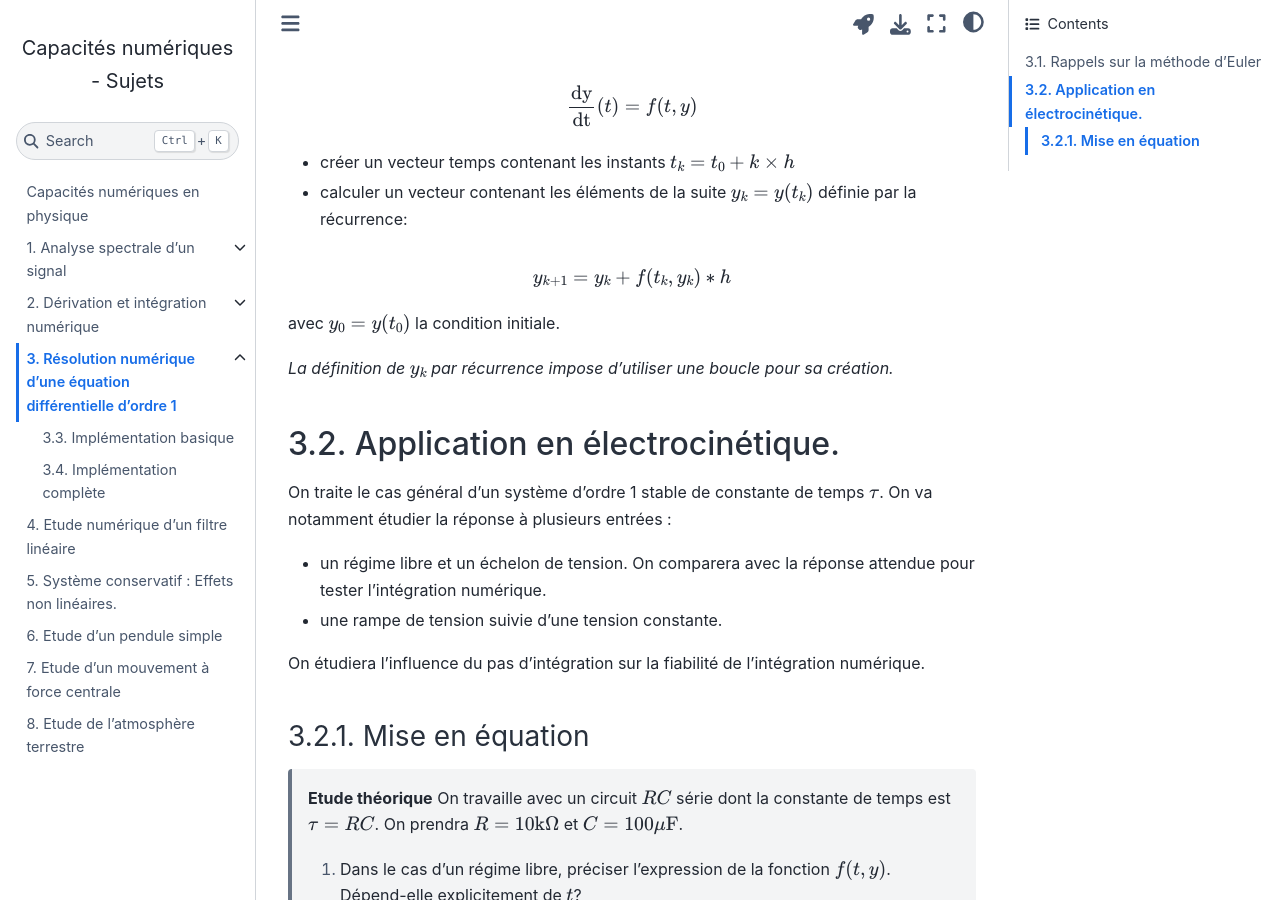
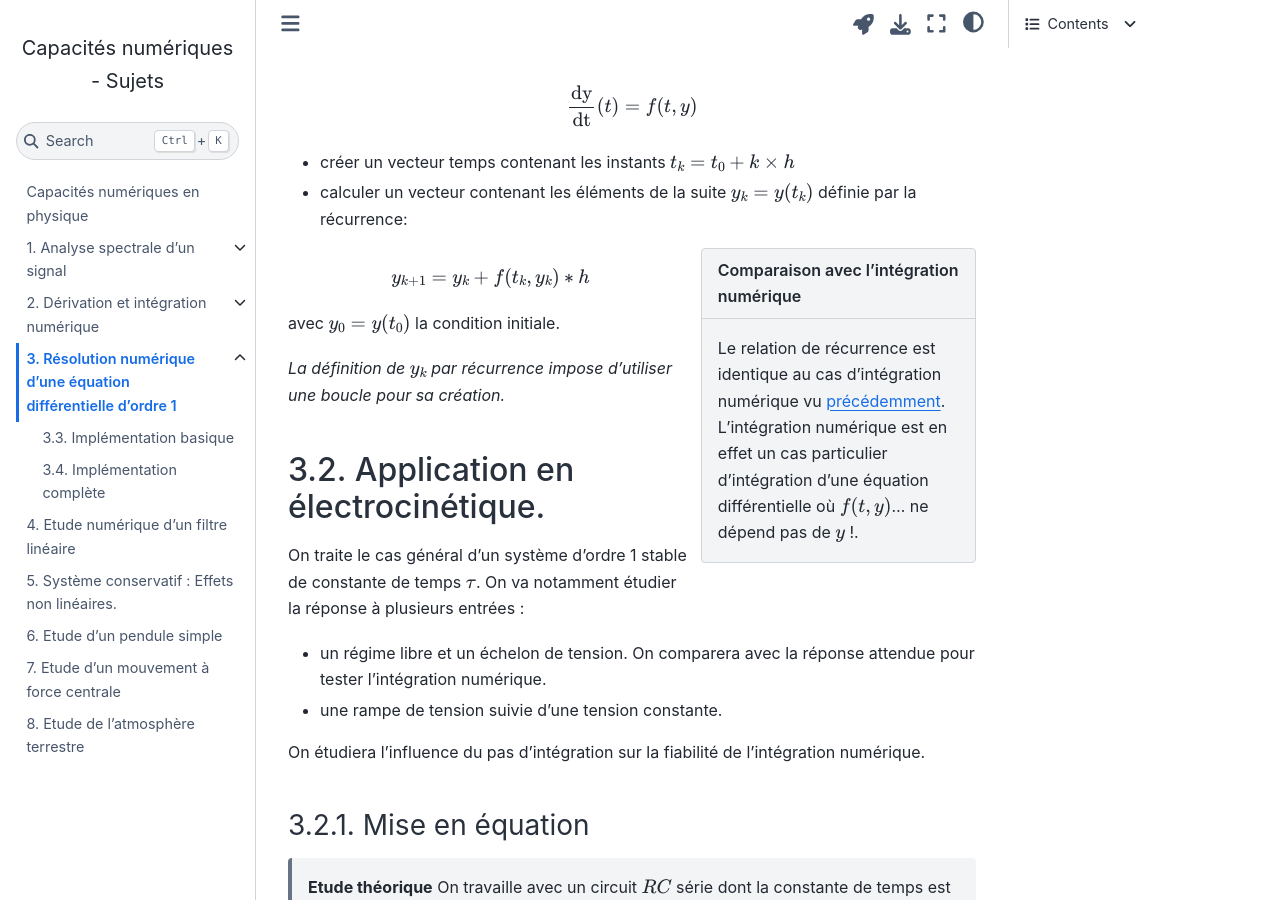
Before and after one commit to pcsi3physiquestan/capacites_numeriques_sources, a Jupyter Book: the page built from elec_reponse_o1.md, in a window 1280 px wide and 900 px high, scrolled down 1765 px. Built offline with Jupyter Book 1.0.4 settings and Sphinx 7.4.7 and the Sphinx Book theme 1.1.4, drawn with Linux system fonts in a browser that asks for light colours.

Commit message:
Mise à jour des sources

`````diff
--- a/elec_reponse_o1.md
+++ b/elec_reponse_o1.md
@@ -71,7 +71,9 @@
 $$
 * créer un vecteur temps contenant les instants $t_k = t_0 + k \times h$
 * calculer un vecteur contenant les éléments de la suite $y_k = y(t_k)$ définie par la récurrence:
-
+````{sidebar} Comparaison avec l'intégration numérique
+Le relation de récurrence est identique au cas d'intégration numérique vu [précédemment](inter_pcp). L'intégration numérique est en effet un cas particulier d'intégration d'une équation différentielle où $f(t,y)$... ne dépend pas de $y$ !.
+````
 $$
 y_{k+1} = y_k + f(t_k, y_k) * h
 $$
`````
Also changed, not shown: derivation_integration.md (+1 -0 lines).
